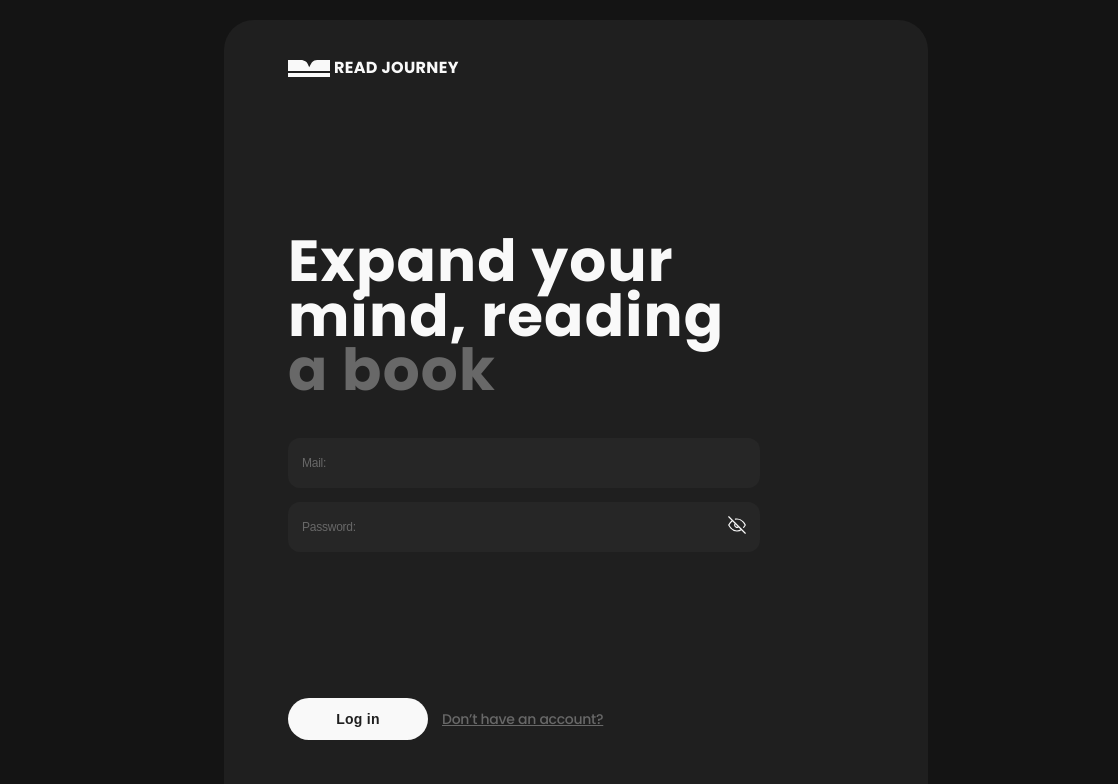
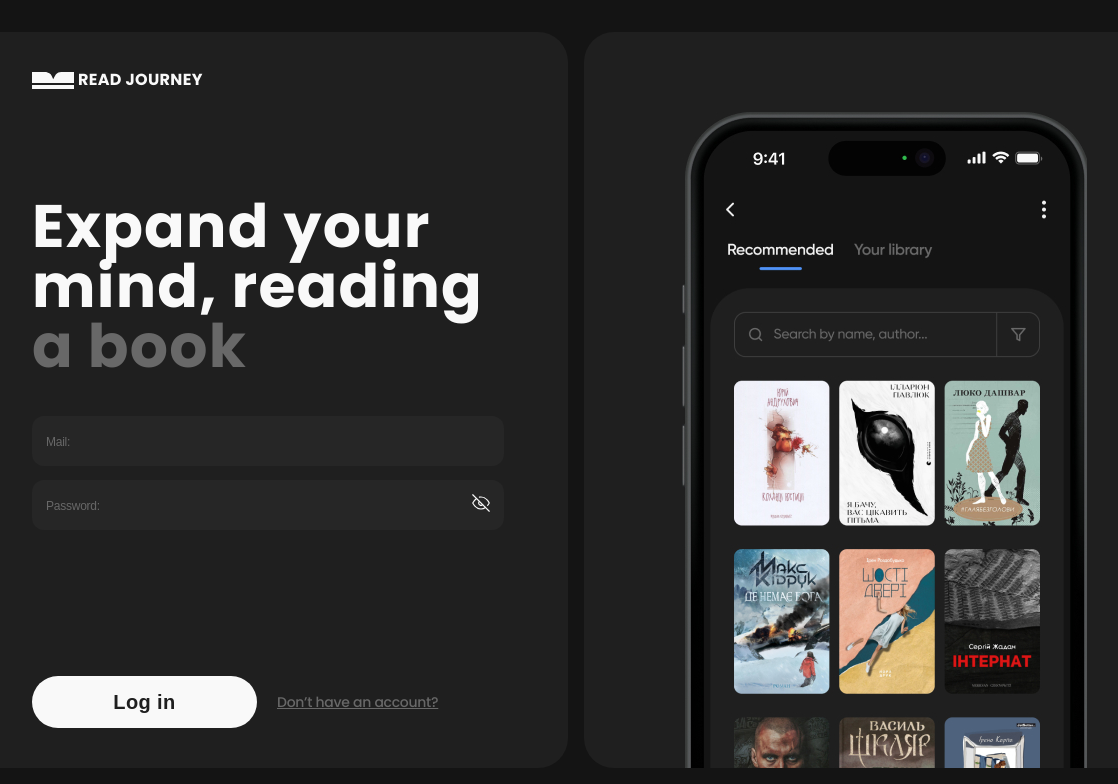
Before and after one commit to OlenaHlu/Read.Journey, a React (Vite) app: page /login in a window 1536 px wide. Shown: the top 784 px of the page, without its empty margins (192-1310 px from the left). Built offline with nearby package versions, Linux system fonts and the light colour scheme.

Commit message:
finished log reg pages

```diff
--- a/src/components/AuthBlocks/LogRegForm.module.css
+++ b/src/components/AuthBlocks/LogRegForm.module.css
@@ -111,7 +111,6 @@ input::placeholder {
 @media screen and (min-width: 768px) {
   .logRegContainer {
     width: 704px;
-    padding-top: 40px;
     padding: 40px 168px 214px 64px;
   }
 
@@ -129,21 +128,35 @@ input::placeholder {
   }
 
   .title {
-    width: 444px;
-    font-size: 58px;
-    line-height: 0.94;
+    /* width: 450px; */
+    font-size: 60px;
+    line-height: 1;
     letter-spacing: 0.075rem;
   }
 
   .inputsBlock {
     gap: 14px;
-    margin: 40px 0;
+    margin: 40px 0 82px 0;
   }
 
   .input {
     padding: 16px 14px;
     width: 472px;
     height: 50px;
+  }
+
+  .submitBlock {
+    gap: 20px;
+  }
+
+  .formBtn {
+    padding: 16px 54px;
+    width: 225px;
+    height: 52px;
+
+    font-size: 20px;
+    line-height: 1;
+    letter-spacing: 0.025rem;
   }
 
   .logAdd {
@@ -156,3 +169,15 @@ input::placeholder {
     letter-spacing: -0.0175rem;
   }
 }
+
+/*=================Desktop=================*/
+@media screen and (min-width: 1440px) {
+  .logRegContainer {
+    width: 600px;
+    padding: 40px 64px;
+  }
+
+  .logoContainer {
+    margin-bottom: 107px;
+  }
+}
--- a/src/components/AuthBlocks/Wrapper/Wrapper.module.css
+++ b/src/components/AuthBlocks/Wrapper/Wrapper.module.css
@@ -40,3 +40,34 @@
     display: none;
   }
 }
+
+/*=================Desktop=================*/
+@media screen and (min-width: 1440px) {
+  .wrapperContainer {
+    width: 1216px;
+    flex-direction: row;
+    gap: 16px;
+    margin: 32px auto;
+  }
+
+  .bannerContainer {
+    height: 736px;
+    display: flex;
+    /* width: 600px; */
+    padding: 80px 97px 0 98px;
+  }
+
+  .background {
+    background-image: url("../../../assets/banner/banner-desc@1x.jpg");
+    width: 405px;
+    height: 656px;
+  }
+
+  @media (min-resolution: 192dpi),
+    (min-resolution: 192dpi),
+    (min-resolution: 2dppx) {
+    .background {
+      background-image: url("../../../assets/banner/banner-desc@2x.jpg");
+    }
+  }
+}
```
